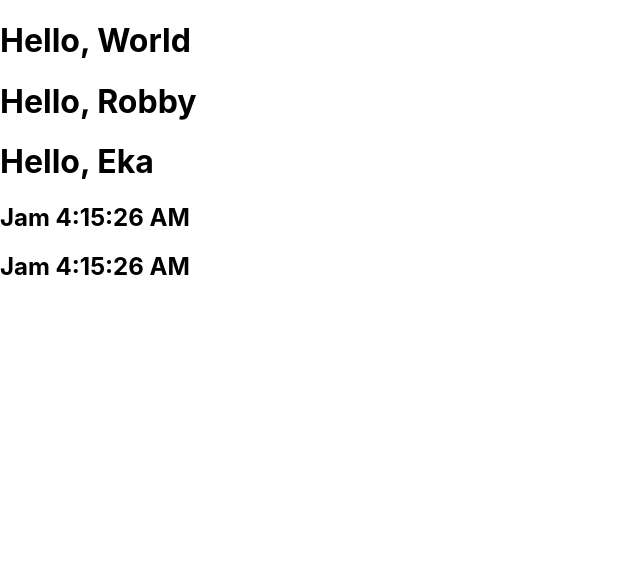
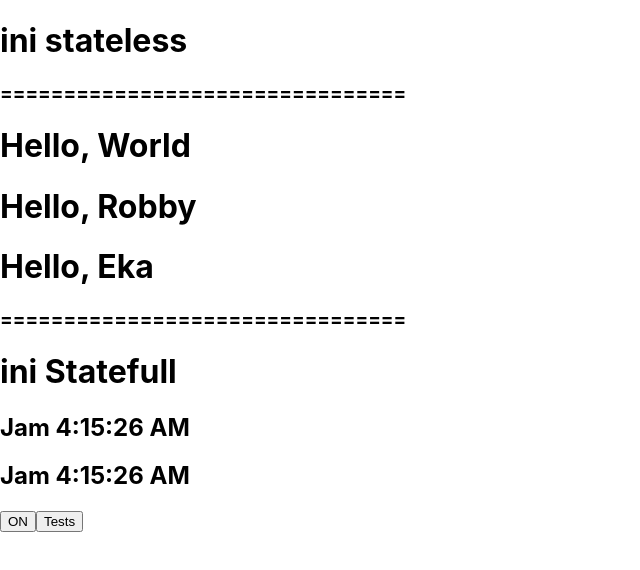
Before and after one commit to prawpash/belajar-react, a React (Create React App) app: page / in a window 1280 px wide. Shown: the top 570 px of the page, without its empty margins (0-640 px from the left). Built offline with nearby package versions, Linux system fonts and the light colour scheme.

Commit message:
belajar eventHandling

```diff
--- a/src/App.js
+++ b/src/App.js
@@ -1,15 +1,24 @@
 import Component1 from './components/component1';
 import Component2 from './components/componet2';
 import Tick from './components/time';
+import Toggle from './components/toggle';
+import ToggleWithParam from './components/toggleWithParam';
 
 function App() {
+  let id = 3;
   return (
     <div>
+      <h1>ini stateless</h1>
+      <h3>================================</h3>
       <Component1/>
       <Component2 nama="Robby"/>
       <Component2 nama="Eka"/>
+      <h3>================================</h3>
+      <h1>ini Statefull</h1>
       <Tick/>
       <Tick/>
+      <Toggle/>
+      <ToggleWithParam btName="Tests" id={id}/>
     </div>
   );
 }
--- /dev/null
+++ b/src/components/toggle.js
@@ -0,0 +1,23 @@
+import React from 'react';
+
+class Toggle extends React.Component{
+    constructor(props){
+        super(props);
+        this.state = {isToggleOn: true};
+
+        // ini biar bisa jalan fungsinya
+        this.handle = this.handleClick.bind(this);
+    }
+
+    handleClick(){
+        this.setState(state => ({
+            isToggleOn: !state.isToggleOn
+        }));
+    }
+
+    render(){
+        return <button onClick={this.handle}>{this.state.isToggleOn ? 'ON' : 'OFF'}</button>
+    }
+}
+
+export default Toggle;
--- /dev/null
+++ b/src/components/toggleWithParam.js
@@ -0,0 +1,23 @@
+import React from 'react';
+
+class ToggleWithParam extends React.Component{
+    constructor(props){
+        super(props);
+        this.state = {btName: props.btName, id: props.id};
+
+        this.handleClick = this.handleClick.bind(this);
+    }
+
+    handleClick(e){
+        console.log(e);
+        console.log(this.props.btName);
+        console.log(this.props.id);
+        console.log(this.props);
+    }
+
+    render(){
+        return <button onClick={(e) => this.handleClick(e)}>{this.state.btName}</button>
+    }
+}
+
+export default ToggleWithParam;
```
